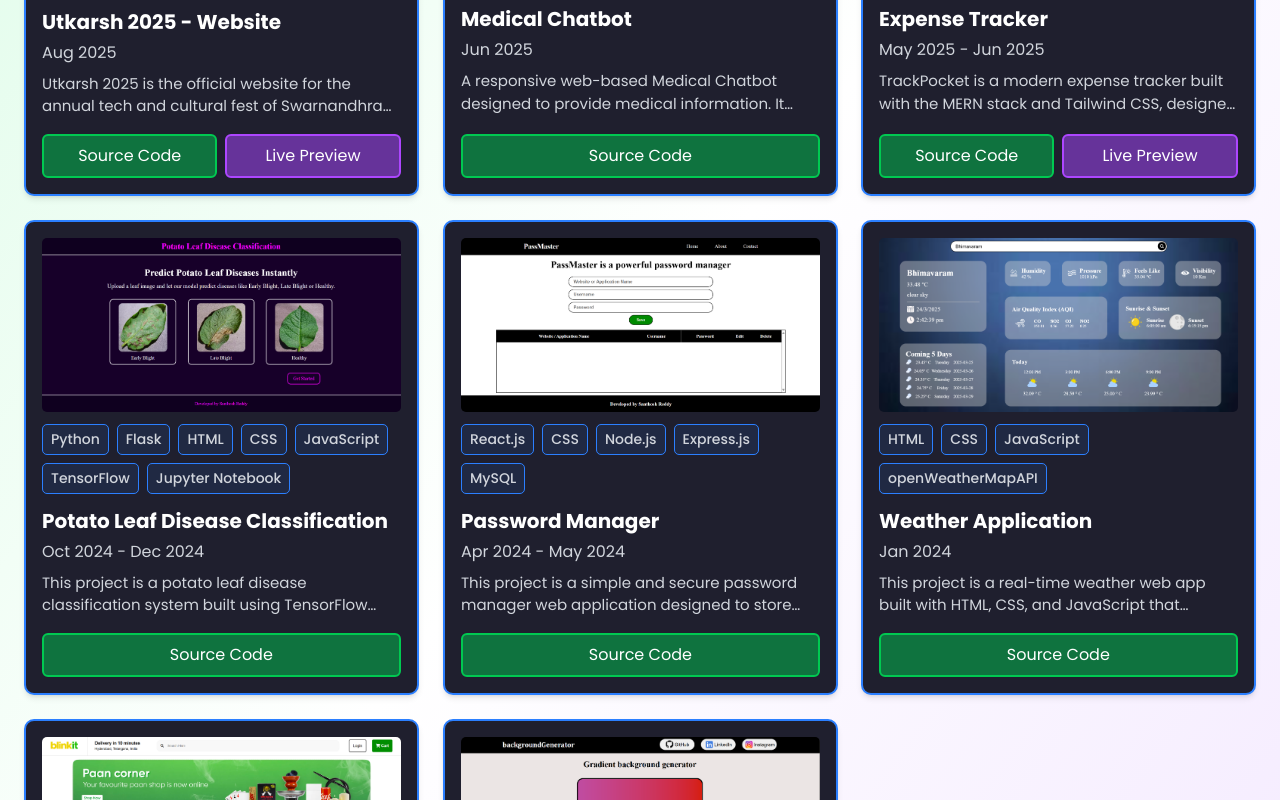
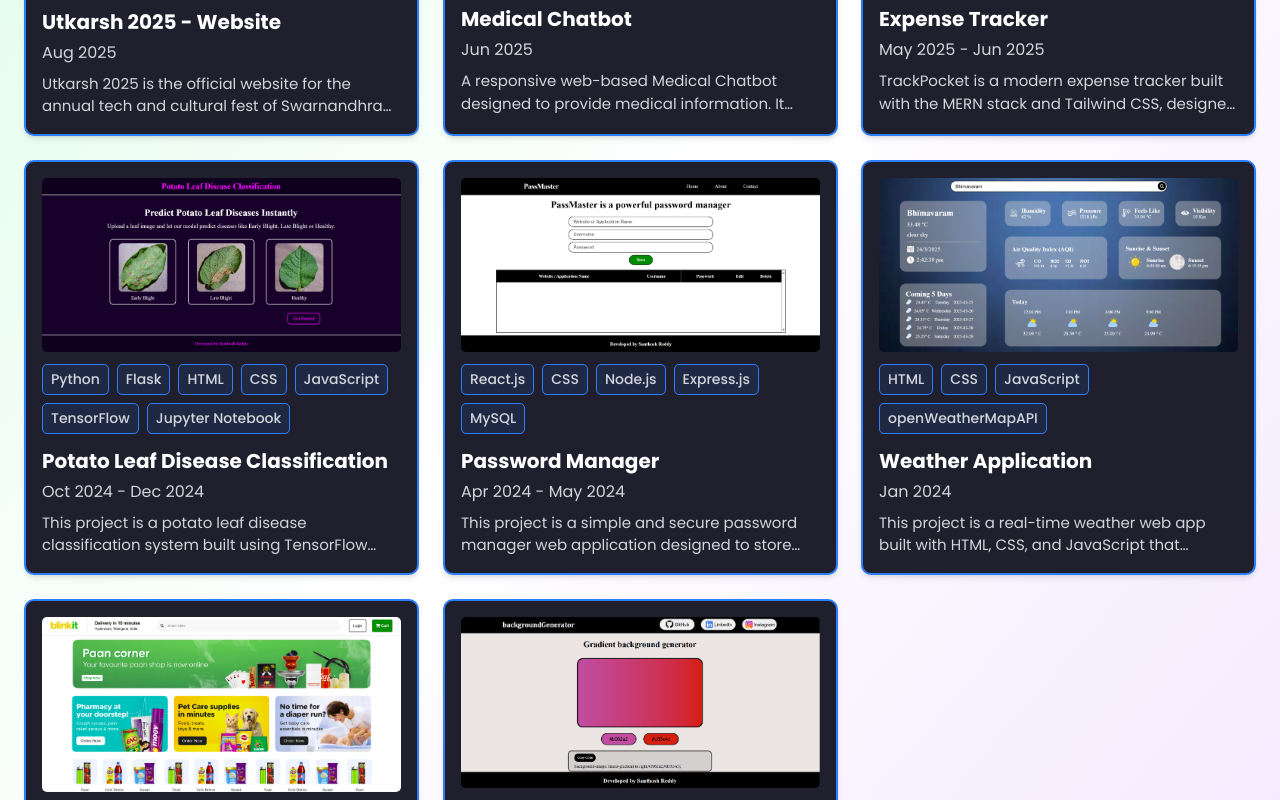
Before and after one commit to SanthoshReddy-5/santhoshreddy, a React (Vite) app: page / in a window 1280 px wide. Shown: the part 2540-3340 px from the top of the page. Built offline with nearby package versions, Linux system fonts and the light colour scheme.

Commit message:
resume updated

```diff
--- a/src/components/EducationDetails.jsx
+++ b/src/components/EducationDetails.jsx
@@ -84,7 +84,7 @@ const EducationDetails = () => {
                   </p>
                 )}
                 {edu.desc && (
-                  <p className="text-gray-400 mt-1 text-[14px] md:text-[16px] leading-relaxed md:hidden md:group-hover:block transition-all duration-300">
+                  <p className="text-gray-400 mt-1 text-[14px] md:text-[16px] leading-relaxed md:hidden md:group-hover:block transition-all duration-300 md:w-[90%]">
                     {edu.desc}
                   </p>
                 )}
--- a/src/components/ProjectsSection.jsx
+++ b/src/components/ProjectsSection.jsx
@@ -49,29 +49,6 @@ const ProjectsSection = () => {
                             <p className="text-[15px] text-gray-300 line-clamp-2 flex-grow">
                                 {project.description}
                             </p>
-
-                            <div className="flex flex-row gap-2 mt-4 w-full">
-                                {project.sourceCode && (
-                                    <a
-                                        href={project.sourceCode}
-                                        target="_blank"
-                                        rel="noopener noreferrer"
-                                        className="flex-1 text-center px-2 py-2 bg-green-500/50 md:bg-green-500/50 hover:bg-green-500/80 border-2 border-green-500 rounded-md text-white text-sm md:text-base flex items-center justify-center gap-1"
-                                    >
-                                        Source Code
-                                    </a>
-                                )}
-                                {project.livePreview && (
-                                    <a
-                                        href={project.livePreview}
-                                        target="_blank"
-                                        rel="noopener noreferrer"
-                                        className="flex-1 text-center px-2 py-2 bg-purple-500/50 md:bg-purple-500/50 hover:bg-purple-500/80 border-2 border-purple-500 rounded-md text-white text-sm md:text-base flex items-center justify-center gap-1"
-                                    >
-                                        Live Preview
-                                    </a>
-                                )}
-                            </div>
                         </div>
                     ))}
                 </div>
@@ -95,13 +72,13 @@ const ProjectsSection = () => {
 
                         <div className="flex gap-2 my-4 flex-wrap">
                             {selectedProject.tags.map((tag, i) => (
-                                <span key={i} className="px-2 py-1 text-[14px] md:text-[18px] rounded-[5px] bg-blue-500/10 hover:bg-blue-500/20 text-gray-300 font-medium hover:text-gray-50 border border-blue-500 cursor-pointer">{tag}</span>
+                                <span key={i} className="px-1 md:px-2 py-0.5 md:py-1 text-[10px] md:text-[18px] rounded-[5px] bg-blue-500/10 hover:bg-blue-500/20 text-gray-300 font-medium hover:text-gray-50 border border-blue-500 cursor-pointer">{tag}</span>
                             ))}
                         </div>
 
-                        <h2 className="text-[20px] md:text-[25px] font-bold text-white mb-1">{selectedProject.title}</h2>
-                        <span className="text-[16px] md:text-[18px] text-gray-300 mb-4">{selectedProject.duration || ""}</span>
-                        <p className="text-[16px] md:text-[20px] text-gray-300 mb-4">{selectedProject.description}</p>
+                        <h2 className="text-[18px] md:text-[25px] font-bold text-white mb-1">{selectedProject.title}</h2>
+                        <span className="text-[14px] md:text-[18px] text-gray-300 mb-4">{selectedProject.duration || ""}</span>
+                        <p className="text-[12px] md:text-[20px] text-gray-300 mb-4">{selectedProject.description}</p>
 
                         <div className="mb-4">
                             <h3 className="font-semibold text-gray-100 mb-2 text-[16px] md:text-[22px]">Team Members</h3>
@@ -110,9 +87,9 @@ const ProjectsSection = () => {
                                     <img
                                         src={personalInfo.developerImage}
                                         alt="Santhosh Reddy"
-                                        className="w-10 md:w-12 h-10 md:h-12 rounded-full object-cover border border-blue-500"
+                                        className="w-8 md:w-12 h-8 md:h-12 rounded-full object-cover border border-blue-500"
                                     />
-                                    <span className="font-medium text-[16px] md:text-[18px] mr-[20px] text-gray-200">Santhosh Reddy (Me)</span>
+                                    <span className="font-medium text-[12px] md:text-[18px] mr-[20px] text-gray-200">Santhosh Reddy (Me)</span>
                                     <a href={personalInfo.socials.github} target="_blank" rel="noopener noreferrer" className="text-gray-200 hover:text-purple-500">
                                         <FaGithub size={30} />
                                     </a>
@@ -127,9 +104,9 @@ const ProjectsSection = () => {
                                             <img
                                                 src={col.image || profile}
                                                 alt={col.name}
-                                                className="w-10 md:w-12 h-10 md:h-12 rounded-full object-cover border border-blue-500"
+                                                className="w-8 md:w-12 h-8 md:h-12 rounded-full object-cover border border-blue-500"
                                             />
-                                            <span className="font-medium text-[16px] md:text-[18px] mr-[20px] text-gray-200">{col.name}</span>
+                                            <span className="font-medium text-[12px] md:text-[18px] mr-[20px] text-gray-200">{col.name}</span>
                                             <a href={col.github} target="_blank" rel="noopener noreferrer" className="text-gray-200 hover:text-purple-500 cursor-pointer">
                                                 <FaGithub size={30} />
                                             </a>
@@ -148,7 +125,7 @@ const ProjectsSection = () => {
                                     href={selectedProject.sourceCode}
                                     target="_blank"
                                     rel="noopener noreferrer"
-                                    className="flex-1 text-center px-4 py-2 md:py-3 bg-green-500/50 md:bg-green-500/50 hover:bg-green-500/80 border-2 border-green-500 rounded-md text-white font-semibold flex items-center justify-center gap-2 min-w-[140px]"
+                                    className="flex-1 text-center px-2 md:px-4 py-1.5 text-[14px] md:text-[18px] md:py-3 bg-green-500/50 md:bg-green-500/50 hover:bg-green-500/80 border-2 border-green-500 rounded-md text-white font-semibold flex items-center justify-center gap-2 min-w-[140px]"
                                 >
                                     Source Code
                                 </a>
@@ -158,7 +135,7 @@ const ProjectsSection = () => {
                                     href={selectedProject.livePreview}
                                     target="_blank"
                                     rel="noopener noreferrer"
-                                    className="flex-1 text-center px-4 py-2 md:py-3 bg-purple-500/50 md:bg-purple-500/50 hover:bg-purple-500/80 border-2 border-purple-500 rounded-md text-white font-semibold flex items-center justify-center gap-2 min-w-[140px]"
+                                    className="flex-1 text-center px-2 md:px-4 py-1.5 text-[14px] md:text-[18px] md:py-3 bg-purple-500/50 md:bg-purple-500/50 hover:bg-purple-500/80 border-2 border-purple-500 rounded-md text-white font-semibold flex items-center justify-center gap-2 min-w-[140px]"
                                 >
                                     Live Preview
                                 </a>
--- a/src/data/portfolioData.js
+++ b/src/data/portfolioData.js
@@ -53,7 +53,7 @@ export const personalInfo = {
         "Data Scientist", 1000,
         "Programmer", 1000
     ],
-    resume: "https://drive.google.com/file/d/12xxq0G9Iy_p2b0J7DXovDGNSxraNtVkR/view?usp=drivesdk",
+    resume: "https://drive.google.com/file/d/1OB2mlE-m3aQV8rtjX83MnIUu6zygd0B_/view?usp=drivesdk",
     location: "Aravalli, Andhra Pradesh",
     email: "example@gmail.com",
     phone: "+91 xxxxx xxxxx",
```
